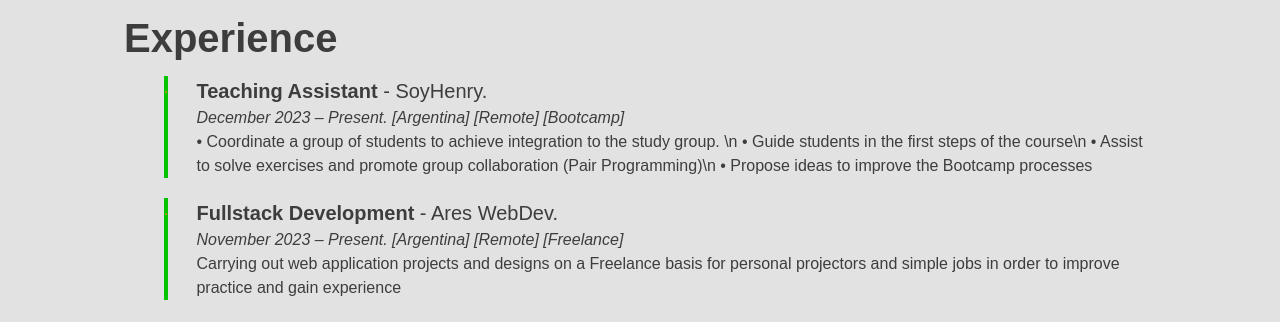
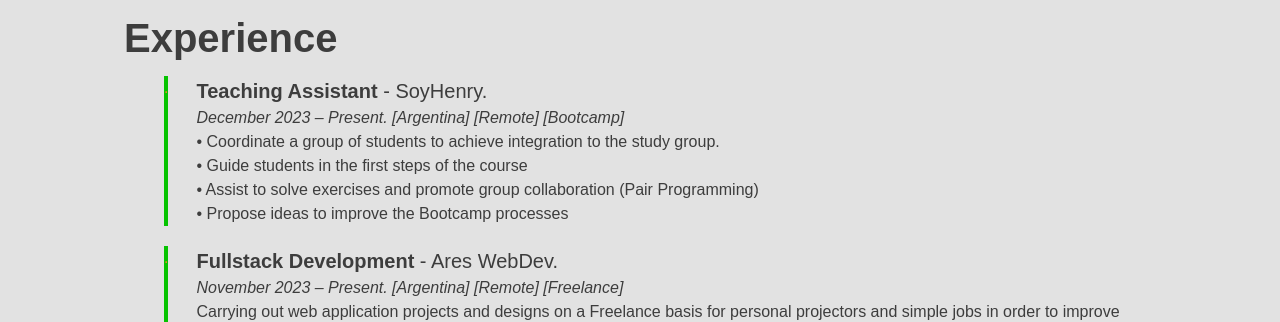
Before and after one commit to ThiagoJMartins/portfolio-ThiagoJMartins, an Astro site: page / in a window 1280 px wide. Shown: the part 840-1162 px from the top of the page. Built offline with nearby package versions, Linux system fonts and the light colour scheme; Astro itself is replaced by a stand-in of ours.

Commit message:
Update Experience.astro

```diff
--- a/src/components/Experience.astro
+++ b/src/components/Experience.astro
@@ -6,9 +6,9 @@
       <h3><span class="font-semibold">Teaching Assistant</span> - SoyHenry.</h3>
       <i>December 2023 – Present. [Argentina] [Remote] [Bootcamp]</i>
       <p>
-        • Coordinate a group of students to achieve integration to the study group. \n
-        • Guide students in the first steps of the course\n
-        • Assist to solve exercises and promote group collaboration (Pair Programming)\n
+        • Coordinate a group of students to achieve integration to the study group. <br>
+        • Guide students in the first steps of the course <br>
+        • Assist to solve exercises and promote group collaboration (Pair Programming) <br>
         • Propose ideas to improve the Bootcamp processes
       </p>
     </div>
```
